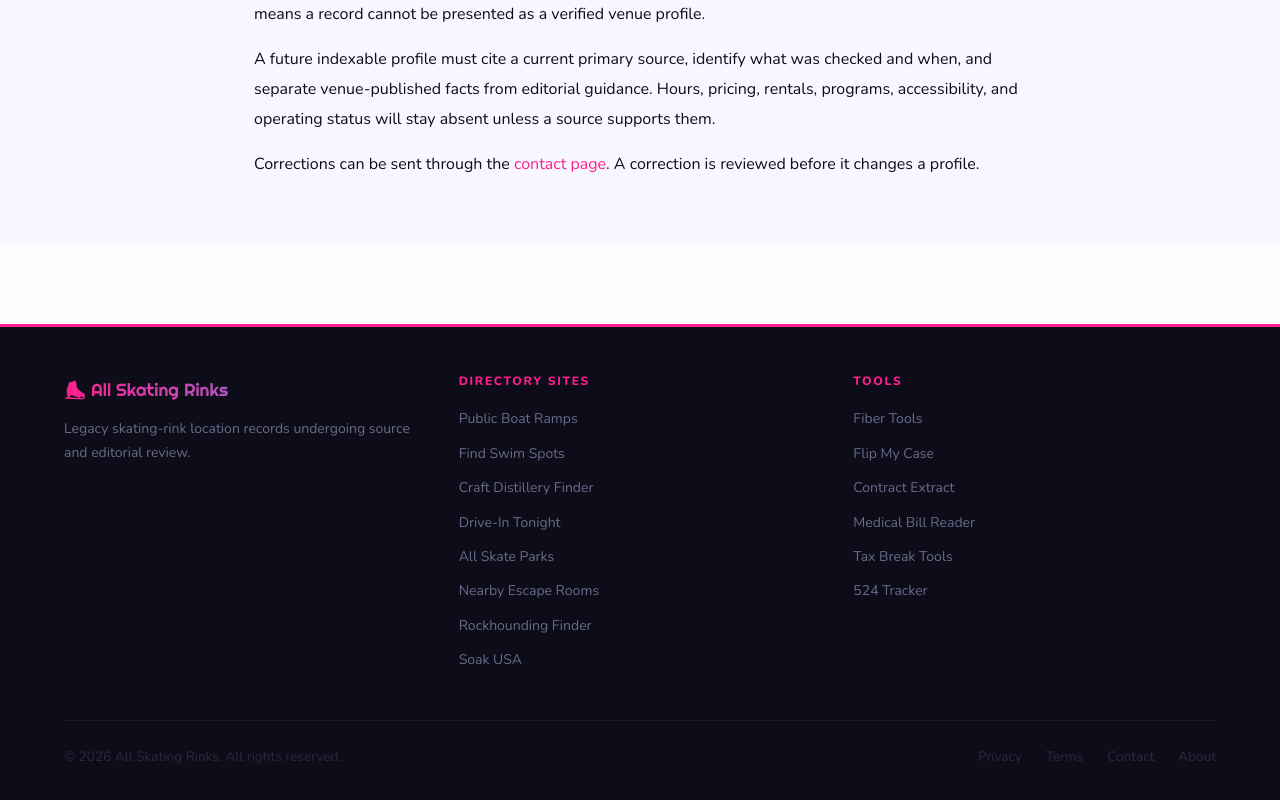
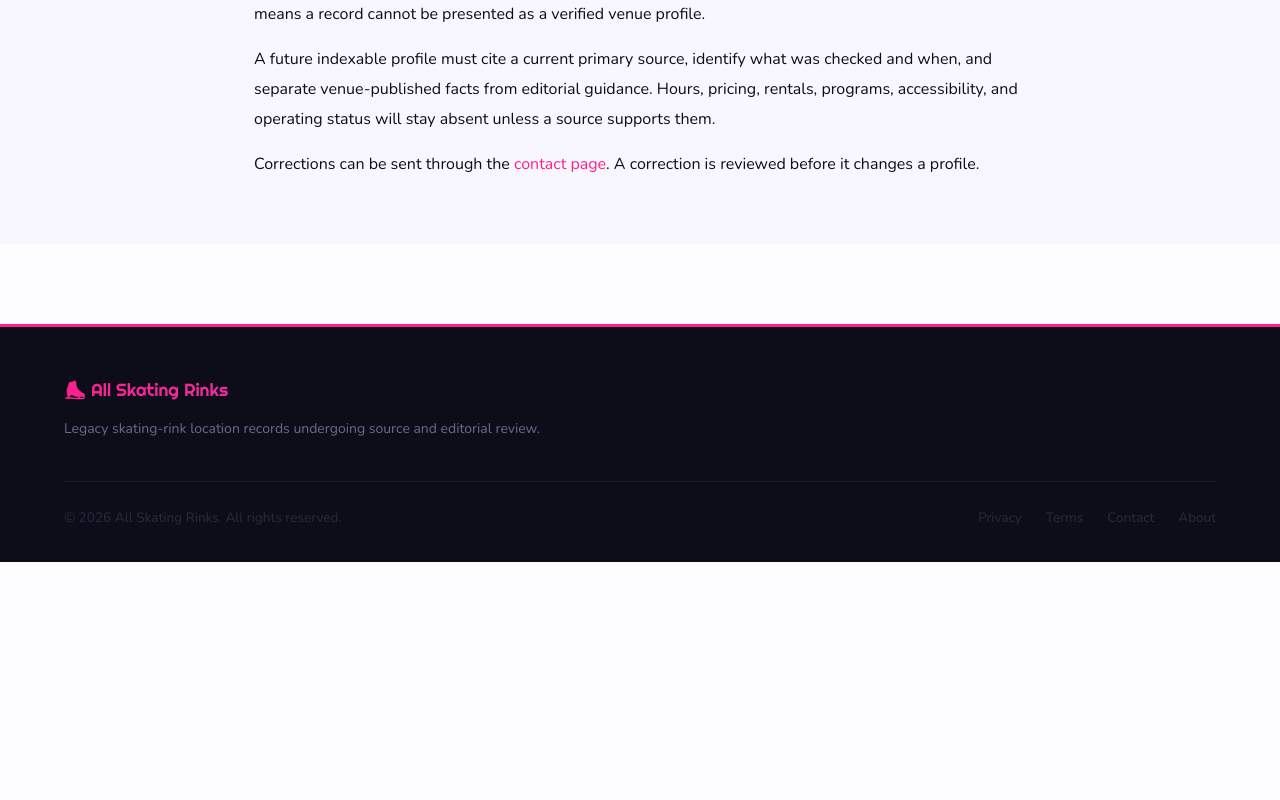
Before and after one commit to raiderj77/allskatingrinks, a Next.js app: page / in a window 1280 px wide. Shown: the part 3355-4155 px from the top of the page. After the commit the page ends 3917 px from the top, so only its background shows below. Built offline with nearby package versions, Linux system fonts and the light colour scheme; no server answers.

Commit message:
Remove cross-site portfolio footer links (#12)
* Remove FiberTools cross-site backlink

* Remove cross-site portfolio footer links

```diff
--- a/src/app/layout.tsx
+++ b/src/app/layout.tsx
@@ -18,19 +18,6 @@
   },
   verification: { google: '_93cBsMuBuh6NqZcFEj8v1kA6VhbwZXwqruIcDqebPs' },
 };
-
-const toolSites = [
-  { name: 'Fiber Tools', href: 'https://fibertools.app' },
-  { name: 'Flip My Case', href: 'https://flipmycase.com' },
-  { name: 'Contract Extract', href: 'https://contractextract.com' }, { name: 'Medical Bill Reader', href: 'https://medicalbillreader.com' },
-  { name: 'Tax Break Tools', href: 'https://taxbreaktools.com' }, { name: '524 Tracker', href: 'https://524tracker.com' },
-];
-const directorySites = [
-  { name: 'Public Boat Ramps', href: 'https://publicboatramps.com' }, { name: 'Find Swim Spots', href: 'https://findswimspots.com' },
-  { name: 'Craft Distillery Finder', href: 'https://craftdistilleryfinder.com' }, { name: 'Drive-In Tonight', href: 'https://driveintonight.com' },
-  { name: 'All Skate Parks', href: 'https://allskateparks.com' }, { name: 'Nearby Escape Rooms', href: 'https://nearbyescaperooms.com' },
-  { name: 'Rockhounding Finder', href: 'https://rockhoundingfinder.com' }, { name: 'Soak USA', href: 'https://soakusa.net' },
-];
 
 export default function RootLayout({ children }: { children: React.ReactNode }) {
   return (
@@ -64,22 +51,6 @@
                 <p style={{ fontFamily: 'var(--font-display)', background: 'linear-gradient(90deg, var(--pink), var(--blue-lt))', WebkitBackgroundClip: 'text', WebkitTextFillColor: 'transparent', backgroundClip: 'text', fontSize: '1.1rem', marginBottom: '0.75rem' }}>⛸️ All Skating Rinks</p>
                 <p style={{ color: 'var(--mid)', fontSize: '0.875rem', lineHeight: 1.7 }}>Legacy skating-rink location records undergoing source and editorial review.</p>
               </div>
-              <div>
-                <h4 style={{ color: 'var(--pink)', fontSize: '0.75rem', textTransform: 'uppercase', letterSpacing: '0.14em', marginBottom: '1rem', fontFamily: 'var(--font-body)', fontWeight: 800 }}>Directory Sites</h4>
-                <ul style={{ listStyle: 'none' }}>
-                  {directorySites.map((s) => <li key={s.href} style={{ marginBottom: '0.4rem' }}><a href={s.href} target="_blank" rel="noopener noreferrer" style={{ color: 'var(--mid)', fontSize: '0.875rem', textDecoration: 'none' }}>{s.name}</a></li>)}
-                </ul>
-              </div>
-              <div>
-                <h4 style={{ color: 'var(--pink)', fontSize: '0.75rem', textTransform: 'uppercase', letterSpacing: '0.14em', marginBottom: '1rem', fontFamily: 'var(--font-body)', fontWeight: 800 }}>Tools</h4>
-                <ul style={{ listStyle: 'none' }}>
-                  {toolSites.map((s) => (
-                    <li key={s.href} style={{ marginBottom: '0.4rem' }}>
-                      <a href={s.href} target="_blank" rel="noopener noreferrer" style={{ color: 'var(--mid)', fontSize: '0.875rem', textDecoration: 'none' }}>{s.name}</a>
-                    </li>
-                  ))}
-                </ul>
-              </div>
             </div>
             <div style={{ borderTop: '1px solid rgba(255,255,255,0.06)', paddingTop: '1.5rem', display: 'flex', justifyContent: 'space-between', alignItems: 'center', flexWrap: 'wrap', gap: '1rem' }}>
               <p style={{ color: 'var(--charcoal)', fontSize: '0.85rem' }}>© 2026 All Skating Rinks. All rights reserved.</p>
```
Also changed, not shown: 1 other file (tests, documents, lock files or other folders).
